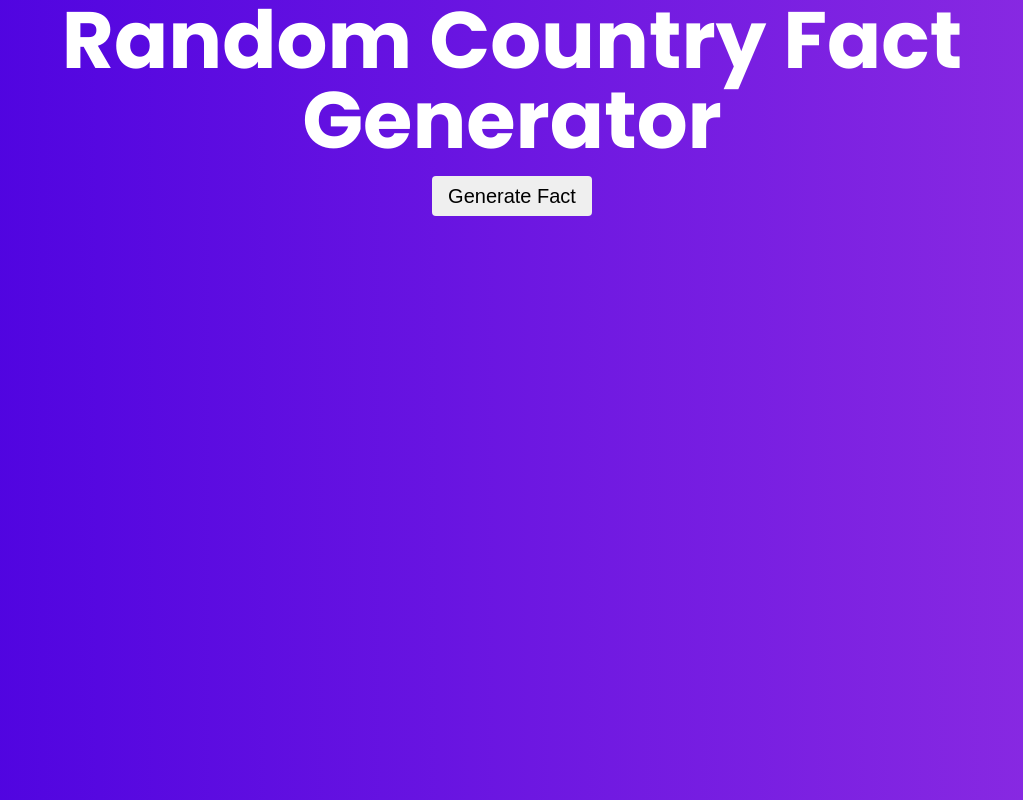
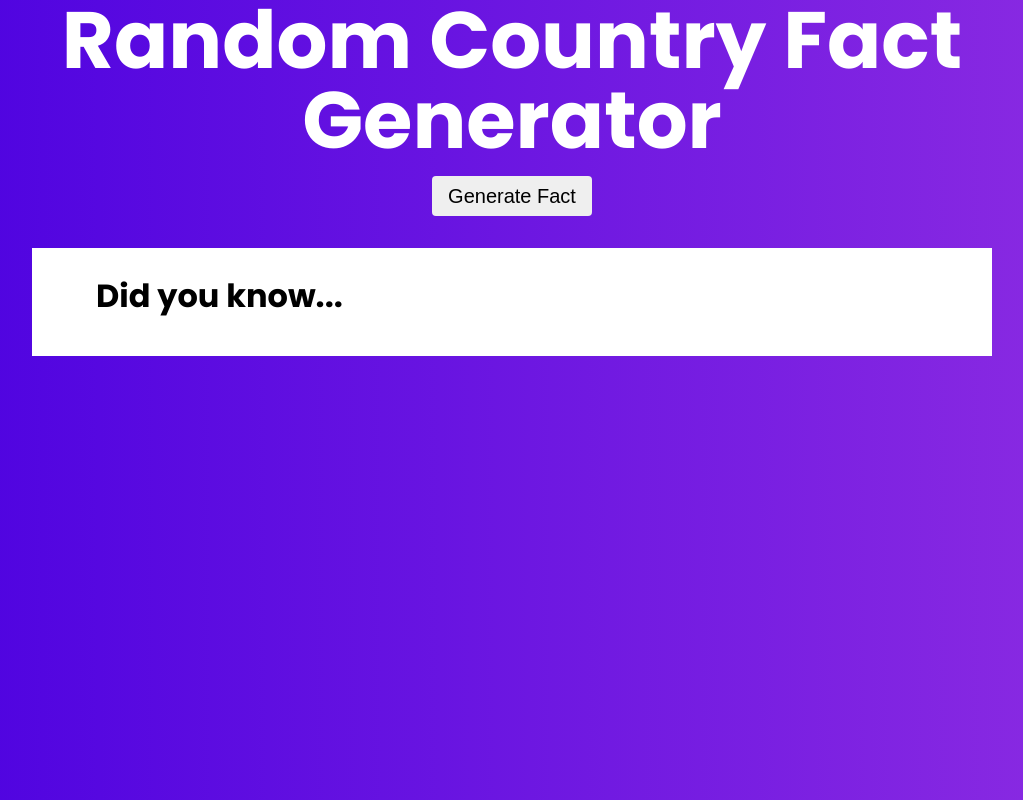
Before and after one commit to robdcal/random-country-fact-generator, a React (Create React App) app: page / in a window 1280 px wide. Shown: the whole page, without its empty margins (128-1151 px from the left). Built offline with nearby package versions, Linux system fonts and the light colour scheme; no server answers.

Commit message:
improve structure

```diff
--- a/src/components/FactCard.js
+++ b/src/components/FactCard.js
@@ -1,14 +1,15 @@
 const FactCard = ({ factData }) => {
-  const { factText } = factData;
+  const { flag, factText } = factData;
 
   return (
-    <div>
-      {factText ? (
-        <>
-          <h3>Did you know...</h3>
-          <p>{factText}</p>
-        </>
-      ) : null}
+    <div className="fact-card">
+      <div className="fact-card__flag">
+        <img src={flag} alt="" />
+      </div>
+      <div className="fact-card__fact">
+        <h3>Did you know...</h3>
+        <p>{factText}</p>
+      </div>
     </div>
   );
 };
```
